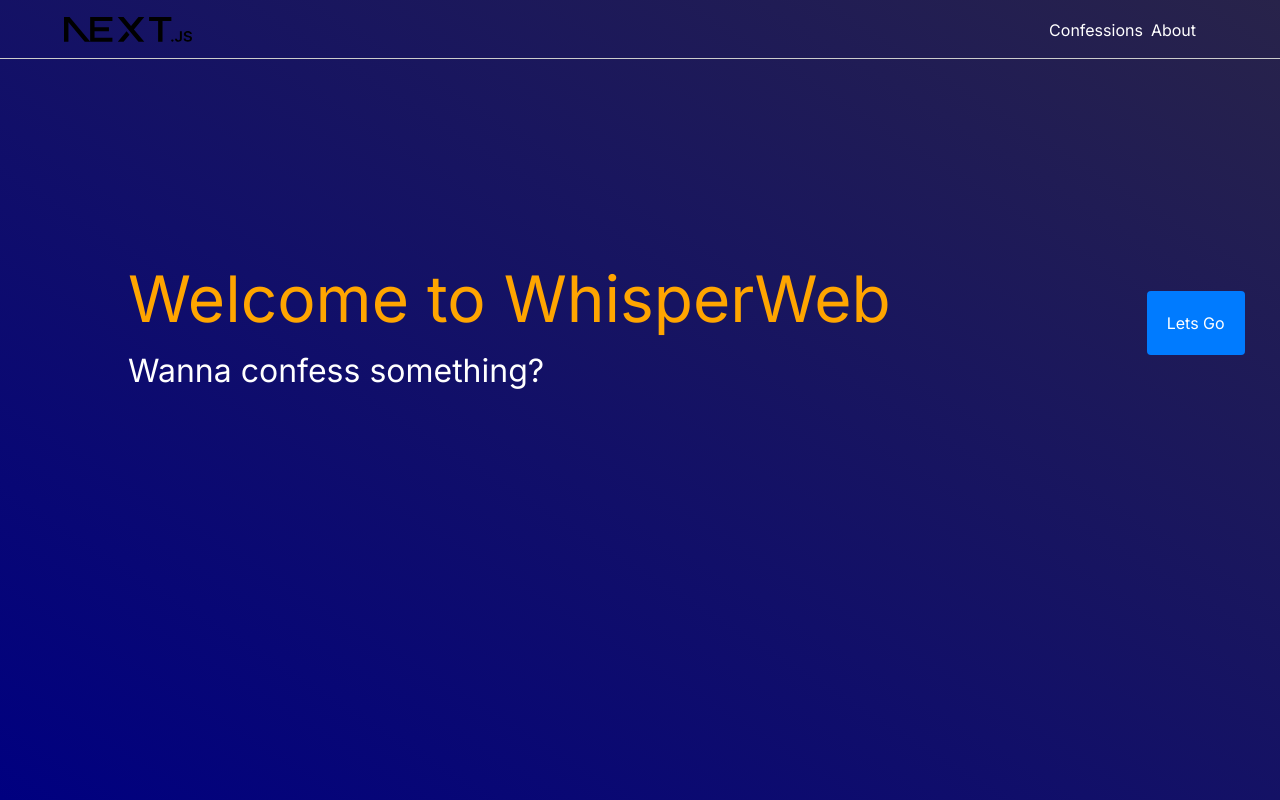
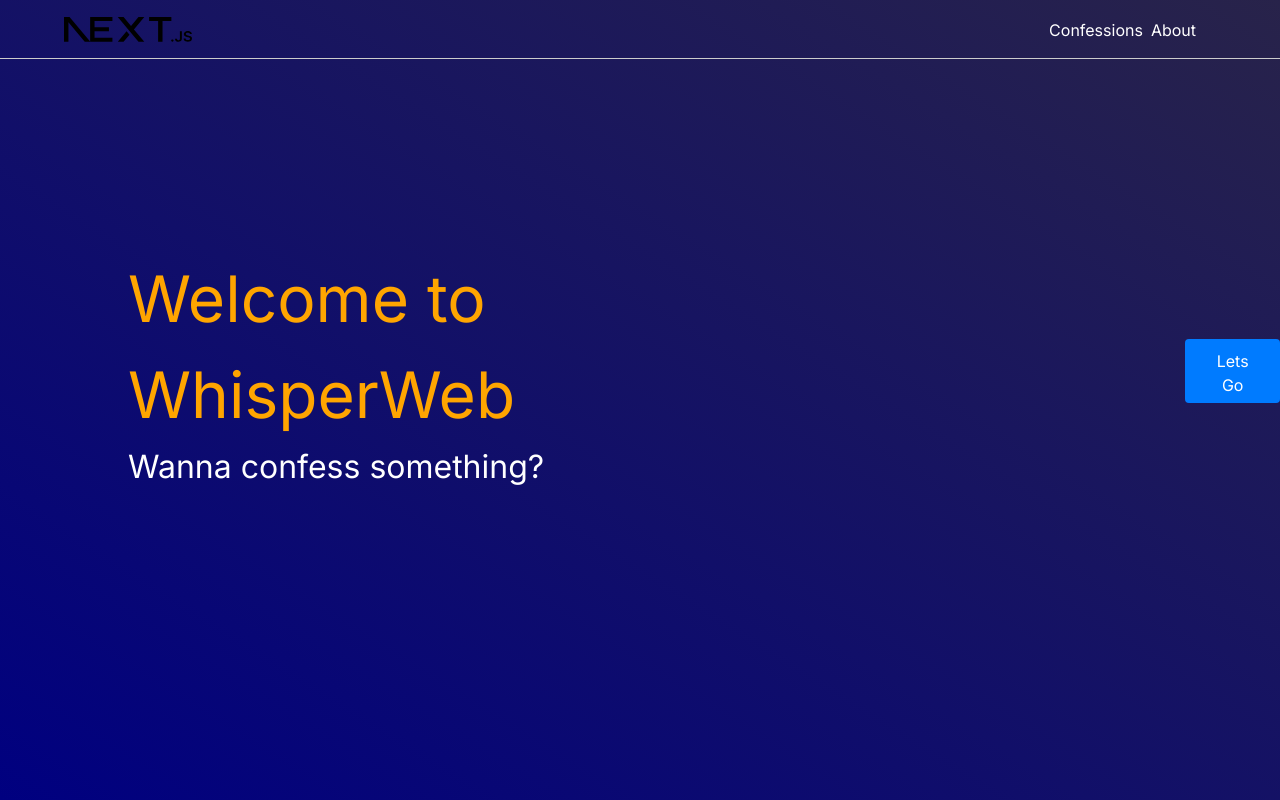
Before and after one commit to tesla59/whisperweb-frontend, a Next.js app: page / in a window 1280 px wide. Built offline with nearby package versions, Linux system fonts and the light colour scheme.

Commit message:
homepage: align button

```diff
--- a/app/globals.css
+++ b/app/globals.css
@@ -41,9 +41,12 @@ body {
 }
 
 .home-button {
+  margin-left: 15%;
+}
+
+.home-button button {
   display: inline-block;
   padding: 10px 20px;
-  margin-left: 10%;
   background-color: #007bff;
   color: #fff;
   border: none;
@@ -55,10 +58,10 @@ body {
   height: 64px;
 }
 
-.home-button:hover {
+.home-button button:hover {
   background-color: #0056b3;
 }
 
-.home-button:active {
+.home-button button:active {
   background-color: #003d80;
 }
--- a/app/page.tsx
+++ b/app/page.tsx
@@ -1,4 +1,5 @@
 import Image from 'next/image'
+import Link from 'next/link'
 
 export default function Home() {
   return (
@@ -8,9 +9,11 @@ export default function Home() {
           <p style={{ fontSize: '4rem', color: 'orange' }}>Welcome to WhisperWeb</p>
           Wanna confess something?
         </div>
-        <button className='home-button'>
-          Lets Go
-        </button>
+        <Link href={'/confess'} className='home-button'>
+          <button>
+            Lets Go
+          </button>
+        </Link>
       </div>
     </>
   )
```
